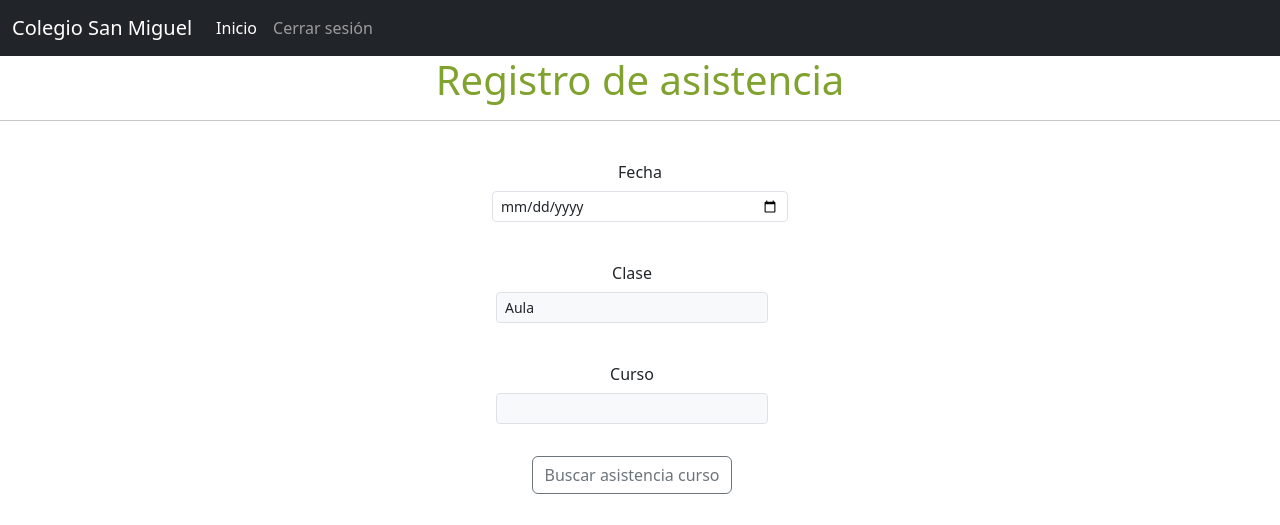
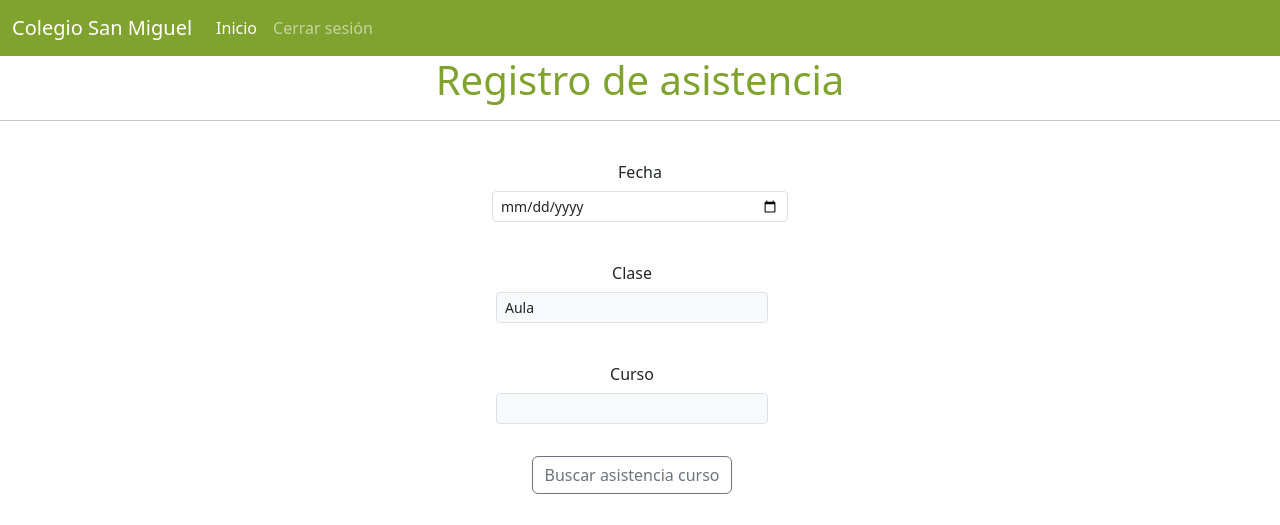
Before and after one commit to JoaquinAlbornoz/Practico_2-Albornoz_Joaquin, a Flask app: page /cursos in a window 1280 px wide. Shown: the top 525 px of the page. Run offline with Flask 3, Linux system fonts and the light colour scheme; data that the repository does not hold is empty.

Commit message:
index.html

```diff
--- a/templates/index.html
+++ b/templates/index.html
@@ -4,12 +4,13 @@
     <meta charset="utf-8">
     <meta name="viewport" content="width=device-width, initial-scale=1">
     <title>{% block title %}{% endblock %}-Colegio "San Miguel"</title>
+    <link rel="stylesheet" href="{{ url_for('static', filename= 'css/style.css')}}">
     <link href="https://cdn.jsdelivr.net/npm/bootstrap@5.3.0/dist/css/bootstrap.min.css" rel="stylesheet" integrity="sha384-9ndCyUaIbzAi2FUVXJi0CjmCapSmO7SnpJef0486qhLnuZ2cdeRhO02iuK6FUUVM" crossorigin="anonymous">
   </head>
   <body>
-    <nav class="navbar navbar-expand-md navbar-dark bg-dark" aria-label="Fourth navbar example">
-      <div class="container-fluid">
-        <a class="navbar-brand" href="#">Colegio San Miguel</a>
+    <nav class="navbar navbar-expand-md navbar-dark" aria-label="Fourth navbar example" style="background-color: #80a22e;">
+      <div class="container-fluid"style="background-color: #80a22e;">
+        <a class="navbar-brand Titulo" href="{{ url_for('home') }}">Colegio San Miguel</a>
         <button class="navbar-toggler" type="button" data-bs-toggle="collapse" data-bs-target="#navbarsExample04" aria-controls="navbarsExample04" aria-expanded="false" aria-label="Toggle navigation">
           <span class="navbar-toggler-icon"></span>
         </button>
@@ -17,15 +18,12 @@
         <div class="collapse navbar-collapse d-flex justify-content-end" id="navbarsExample04">
           <ul class="navbar-nav me-auto mb-2 mb-md-0 ">
             <li class="nav-item">
-              <a class="nav-link active" aria-current="page" href="{{ url_for('home') }}">Inicio</a>
+              <a class="nav-link active linkheader" aria-current="page" href="{{ url_for('home') }}">Inicio</a>
             </li>
             <li class="nav-item">
-              <a class="nav-link" href="{{ url_for('logout') }}">Cerrar sesión</a>
+              <a class="nav-link linkheader" href="{{ url_for('logout') }}">Cerrar sesión</a>
             </li>
           </ul>
-          <button class="navbar-toggler" type="button" data-bs-toggle="collapse" data-bs-target="#navbarsExample04" aria-controls="navbarsExample04" aria-expanded="false" aria-label="Toggle navigation">
-            <span class="navbar-toggler-icon"></span>
-          </button>
         </div>
       </div>
     </nav>
```
